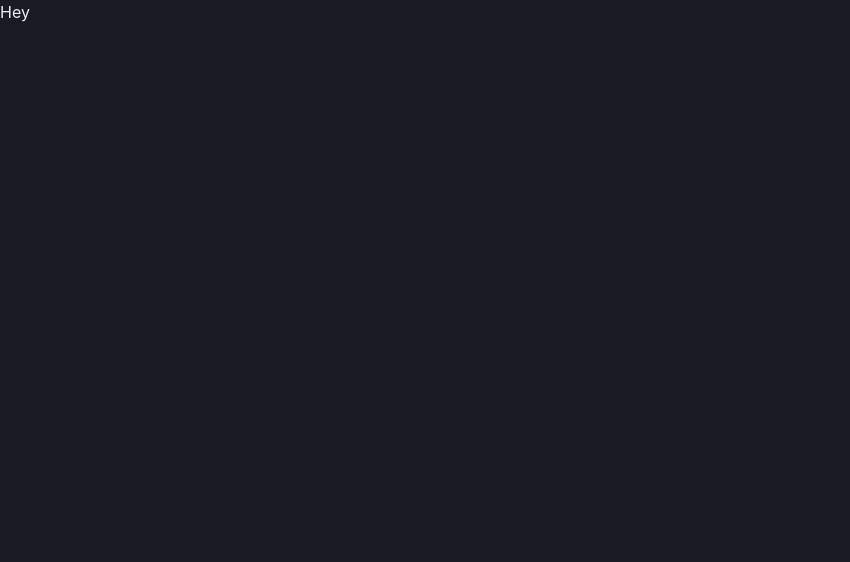
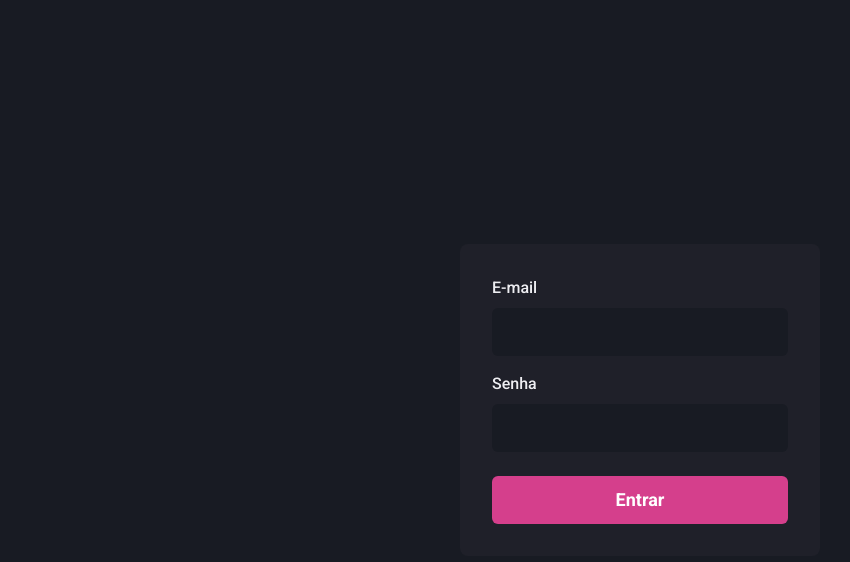
Before and after one commit to MorenaNobre/Dashgo-Ignite, a Next.js app: page / in a window 1280 px wide. Shown: the top 562 px of the page, without its empty margins (0-850 px from the left). Built offline with nearby package versions, Linux system fonts and the light colour scheme.

Commit message:
SignIn Page with Chakra UI

```diff
--- /dev/null
+++ b/src/pages/_document.tsx
@@ -0,0 +1,21 @@
+import Document, { Head, Html, Main, NextScript } from "next/document";
+
+export default class MyDocument extends Document {
+  render() {
+    return (
+      <Html>
+        <Head>
+          <link rel="preconnect" href="https://fonts.googleapis.com" />
+          <link
+            href="https://fonts.googleapis.com/css2?family=Inter:wght@400;600;700&family=Poppins:wght@600&family=Roboto:wght@400;500;700&display=swap"
+            rel="stylesheet"
+          />
+        </Head>
+        <body>
+          <Main />
+          <NextScript />
+        </body>
+      </Html>
+    );
+  }
+}
--- a/src/pages/index.tsx
+++ b/src/pages/index.tsx
@@ -1,5 +1,58 @@
+import { Flex, Input, Button, Stack, FormLabel, FormControl } from "@chakra-ui/react";
+
 export default function Home() {
   return (
-    <h1>Hey</h1>
-  )
+    <Flex
+      w="100vw"
+      h="100vh"
+      align="center"
+      justify="center"
+    >
+      <Flex
+        as="form"
+        width="100%"
+        maxWidth={360}
+        bg="gray.800"
+        p="8"
+        borderRadius="8"
+        flexDir="column"
+      >
+        <Stack spacing="4">
+          <FormControl>
+            <FormLabel htmlFor="email">E-mail</FormLabel>
+            <Input
+              name="email"
+              id="email"
+              type="email"
+              focusBorderColor="pink.500"
+              bgColor="gray.900"
+              variant="filled"
+              _hover={{
+                bgColor: "gray.900"
+              }}
+              size="lg"
+            />
+          </FormControl>
+
+          <FormControl>
+            <FormLabel htmlFor="passaword">Senha</FormLabel>
+            <Input
+              name="password"
+              id="password"
+              type="password"
+              focusBorderColor="pink.500"
+              bgColor="gray.900"
+              variant="filled"
+              _hover={{
+                bgColor: "gray.900"
+              }}
+              size="lg"
+            />
+          </FormControl>
+        </Stack>
+
+        <Button type="submit" mt="6" colorScheme="pink" size="lg">Entrar</Button>
+      </Flex>
+    </Flex>
+  );
 }
--- a/src/styles/theme.ts
+++ b/src/styles/theme.ts
@@ -13,7 +13,11 @@
       "200": "#B3B5C6",
       "100": "#D1D2DC",
       "50": "#EEEEF2",
-    }
+    },
+  },
+  fonts: {
+    heading: "Roboto",
+    body: "Roboto",
   },
   styles: {
     global: {
```
